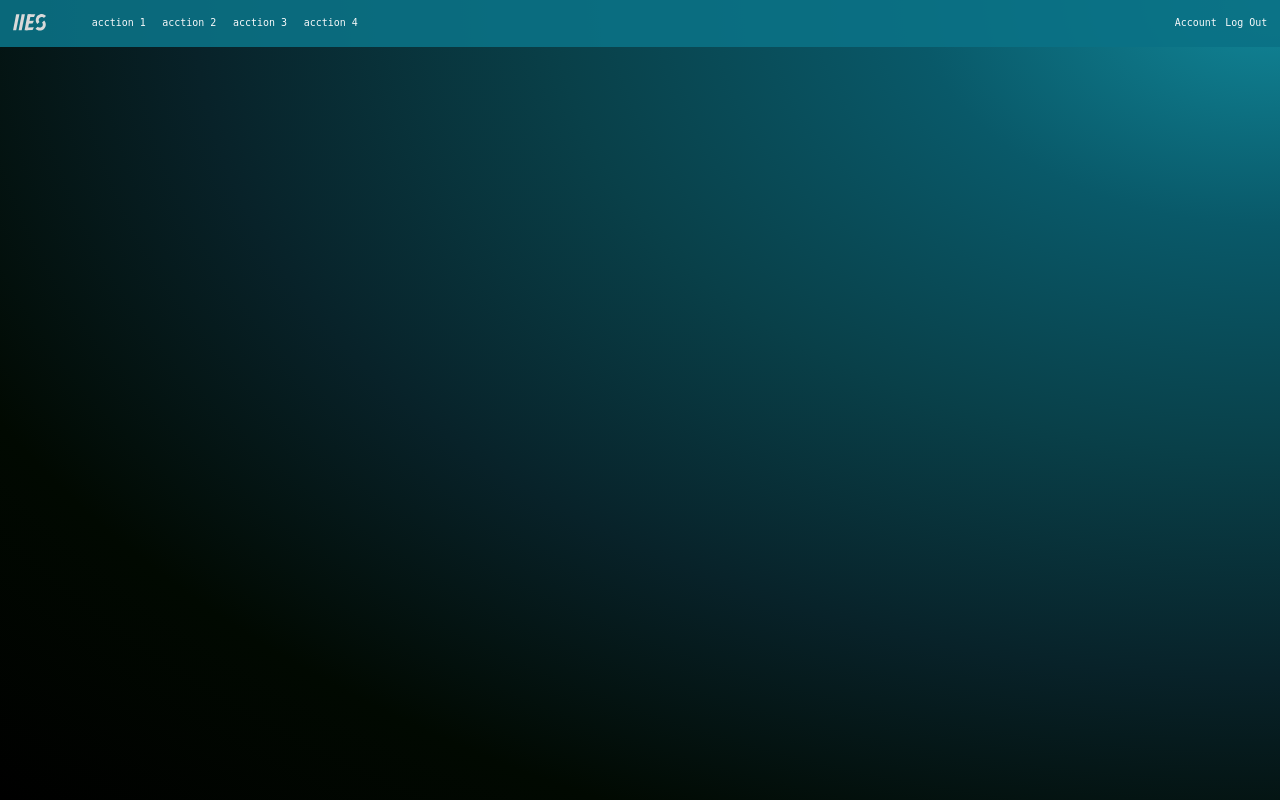
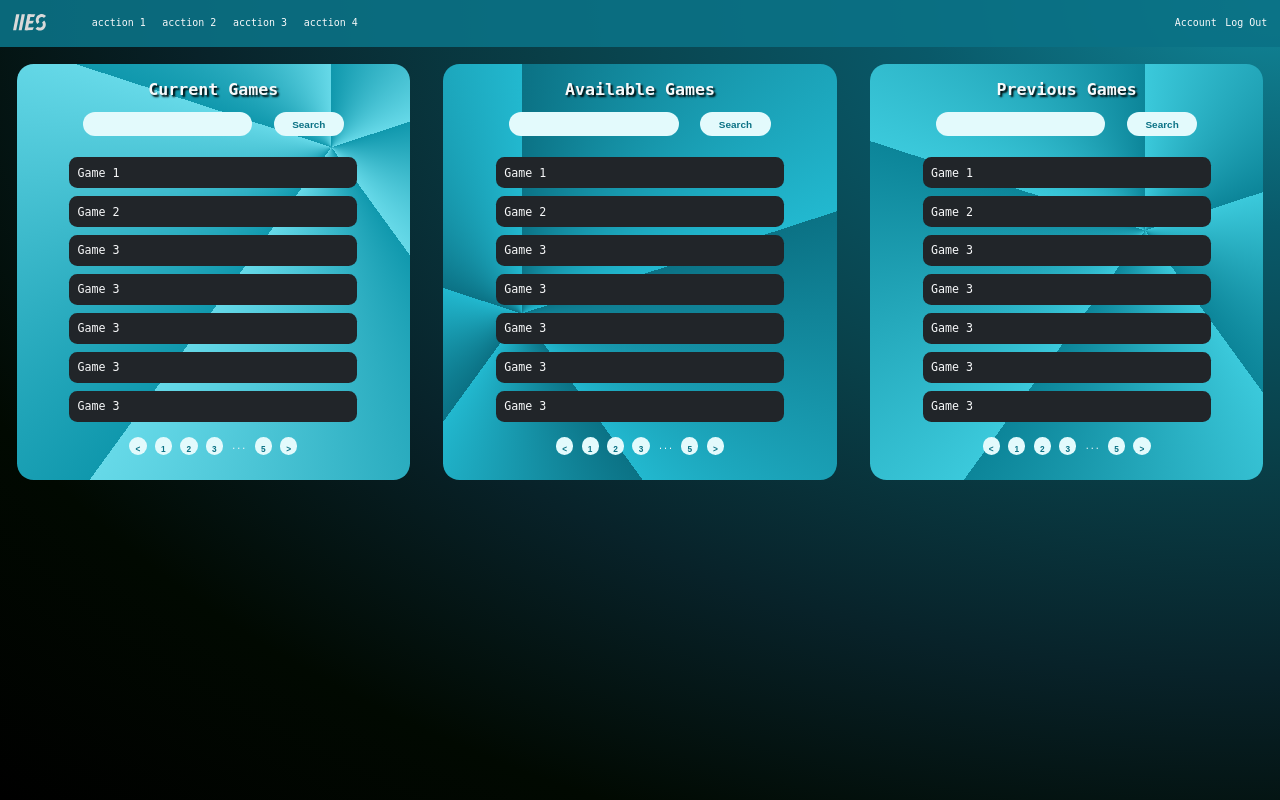
Before and after one commit to BrunBruno/ExchangeSimulatorFront, a React (Vite) app in the folder exchange-simulator/: page / in a window 1280 px wide. Built offline with nearby package versions, Linux system fonts and the light colour scheme.

Commit message:
Add game section

```diff
--- a/exchange-simulator/src/Variables.scss
+++ b/exchange-simulator/src/Variables.scss
@@ -25,3 +25,66 @@ $grey-color9: #212529;
 // other colors
 $danger-color: #f03e3e;
 $success-color: #51cf66;
+
+@mixin mainButton {
+  width: fit-content;
+  padding: 0.5rem 2rem;
+  font-size: 2rem;
+  font-weight: bold;
+  background-color: $main-color0;
+  border: solid 0.3rem #0000;
+  outline: none;
+  border-radius: 2rem;
+  text-align: center;
+  color: $main-color9;
+  transition: all 0.3s;
+  text-align: center;
+
+  &:hover {
+    cursor: pointer;
+    border: solid 0.3rem $main-color3;
+  }
+
+  &:focus {
+    border: solid 0.3rem $main-color3;
+    box-shadow: 0 0 1rem 0.1rem $main-color1;
+  }
+}
+
+@mixin seconadryButton {
+  width: fit-content;
+  padding: 0.5rem 2rem;
+  font-size: 2rem;
+  border: solid 0.3rem #0000;
+  outline: none;
+  border-radius: 2rem;
+  text-align: center;
+  color: $main-color0;
+  background-color: $main-color8;
+  transition: all 0.3s;
+
+  &:hover {
+    cursor: pointer;
+    border: solid 0.3rem $main-color3;
+  }
+
+  &:focus {
+    border: solid 0.3rem $main-color3;
+    box-shadow: 0 0 1rem 0.1rem $main-color1;
+  }
+}
+
+@mixin mainInput {
+  padding: 0.5rem 2rem;
+  font-size: 2rem;
+  background-color: $main-color0;
+  border: solid 0.3rem #0000;
+  outline: none;
+  border-radius: 2rem;
+  text-align: center;
+  color: $main-color9;
+
+  &:focus {
+    border: solid 0.3rem $main-color3;
+  }
+}
--- a/exchange-simulator/src/components/home-page/signin-register-section/SigninRegister.module.scss
+++ b/exchange-simulator/src/components/home-page/signin-register-section/SigninRegister.module.scss
@@ -82,18 +82,7 @@
         }
 
         input {
-          padding: 0.5rem 2rem;
-          font-size: 2rem;
-          background-color: $main-color0;
-          border: solid 0.3rem #0000;
-          outline: none;
-          border-radius: 2rem;
-          text-align: center;
-          color: $main-color9;
-
-          &:focus {
-            border: solid 0.3rem $main-color3;
-          }
+          @include mainInput;
         }
 
         .main-error {
@@ -135,25 +124,7 @@
         }
 
         button {
-          width: fit-content;
-          padding: 0.5rem 2rem;
-          font-size: 2rem;
-          background-color: $main-color0;
-          border: solid 0.3rem #0000;
-          outline: none;
-          border-radius: 2rem;
-          text-align: center;
-          color: $main-color9;
-          transition: all 0.3s;
-
-          &:hover {
-            cursor: pointer;
-            border: solid 0.3rem $main-color3;
-          }
-          &:focus {
-            border: solid 0.3rem $main-color3;
-            box-shadow: 0 0 1rem 0.1rem $main-color1;
-          }
+          @include mainButton;
         }
       }
       // end form row
--- a/exchange-simulator/src/components/hub-page/HubPage.jsx
+++ b/exchange-simulator/src/components/hub-page/HubPage.jsx
@@ -1,10 +1,12 @@
 import classes from "./HubPage.module.scss";
+import Games from "./games-section/Games";
 import Header from "./header-section/Header";
 
 function HubPage() {
   return (
     <div className={classes.container}>
       <Header />
+      <Games />
     </div>
   );
 }
--- /dev/null
+++ b/exchange-simulator/src/components/hub-page/games-section/Crad.jsx
@@ -0,0 +1,77 @@
+import classes from "./Games.module.scss";
+
+function Card(props) {
+  let currentPage = 1;
+  let totalPages = 5;
+  const pageNumbers = Array.from(
+    { length: totalPages },
+    (_, index) => index + 1
+  );
+
+  const onPageChange = () => {};
+
+  return (
+    <div className={`${classes["games__card"]} ${classes["column-fit"]}`}>
+      <h2>{props.title}</h2>
+      <form className={classes["form-search"]}>
+        <input type="text" />
+        <button>Search</button>
+      </form>
+      <ul>
+        <li>Game 1</li>
+        <li>Game 2</li>
+        <li>Game 3</li>
+        <li>Game 3</li>
+        <li>Game 3</li>
+        <li>Game 3</li>
+        <li>Game 3</li>
+        <li>Game 3</li>
+        <li>Game 3</li>
+        <li>Game 3</li>
+        <li>Game 3</li>
+        <li>Game 3</li>
+      </ul>
+      <div className={classes.pagination}>
+        <button
+          disabled={currentPage === 1}
+          onClick={() => onPageChange(currentPage - 1)}
+        >
+          {"<"}
+        </button>
+
+        {pageNumbers.map((pageNumber, index) => {
+          if (
+            pageNumber === 1 ||
+            pageNumber === totalPages ||
+            (pageNumber >= currentPage - 2 && pageNumber <= currentPage + 2)
+          ) {
+            return (
+              <button
+                key={pageNumber}
+                onClick={() => onPageChange(pageNumber)}
+                disabled={currentPage === pageNumber}
+              >
+                {pageNumber}
+              </button>
+            );
+          } else if (
+            (pageNumber === currentPage - 3 && currentPage !== 4) ||
+            (pageNumber === currentPage + 3 && currentPage !== totalPages - 3)
+          ) {
+            return <span key={pageNumber}>...</span>;
+          }
+          return null;
+        })}
+
+        <button
+          disabled={currentPage === totalPages}
+          onClick={() => onPageChange(currentPage + 1)}
+        >
+          {">"}
+        </button>
+      </div>
+    </div>
+  );
+}
+
+export default Card;
--- a/exchange-simulator/src/components/hub-page/games-section/Games.jsx
+++ b/exchange-simulator/src/components/hub-page/games-section/Games.jsx
@@ -1,7 +1,20 @@
+import Card from "./Crad";
 import classes from "./Games.module.scss";
 
 function Games() {
-  return;
+  const cards = [
+    { title: "Current Games" },
+    { title: "Available Games" },
+    { title: "Previous Games" },
+  ];
+
+  return (
+    <div className={classes.games}>
+      {cards.map((card, index) => (
+        <Card key={index} title={card.title} />
+      ))}
+    </div>
+  );
 }
 
 export default Games;
--- a/exchange-simulator/src/components/hub-page/games-section/Games.module.scss
+++ b/exchange-simulator/src/components/hub-page/games-section/Games.module.scss
@@ -0,0 +1,121 @@
+@import "../../../Variables.scss";
+
+// games container
+.games {
+  width: 100%;
+  height: 50%;
+  display: grid;
+  grid-template-columns: repeat(3, 1fr);
+
+  &__card {
+    margin: 2rem;
+    padding: 2rem;
+    border-radius: 2rem;
+    display: flex;
+    flex-direction: column;
+    align-items: center;
+    height: 50rem;
+
+    &:nth-child(1) {
+      background-color: $main-color7;
+      background-image: repeating-conic-gradient(
+        from 0deg at 80% 20%,
+        #0000 20%,
+        $main-color3 40%
+      );
+    }
+    &:nth-child(2) {
+      background-color: $main-color9;
+      background-image: repeating-conic-gradient(
+        from 0deg at 20% 60%,
+        #0000 20%,
+        $main-color5 40%
+      );
+    }
+    &:nth-child(3) {
+      background-color: $main-color4;
+      background-image: repeating-conic-gradient(
+        from 0deg at 70% 40%,
+        #0000 20%,
+        $main-color8 40%
+      );
+    }
+
+    h2 {
+      font-size: 2rem;
+      text-shadow: 2px 2px 2px #000;
+      user-select: none;
+
+      &:hover {
+        cursor: pointer;
+      }
+    }
+
+    .form-search {
+      width: 80%;
+      overflow: hidden;
+      display: flex;
+      justify-content: space-evenly;
+      align-items: center;
+      gap: 1rem;
+      padding: 2rem 0;
+
+      input {
+        @include mainInput;
+        font-size: 1.2rem;
+      }
+
+      button {
+        @include mainButton;
+        font-size: 1.2rem;
+      }
+    }
+
+    ul {
+      list-style-type: none;
+      width: 100%;
+      height: 100%;
+      display: flex;
+      flex-direction: column;
+      align-items: center;
+      gap: 1rem;
+      margin-top: 1rem;
+      font-size: 1.4rem;
+      overflow: overlay;
+
+      &::-webkit-scrollbar {
+        background-color: #0000;
+        width: 1rem;
+      }
+      &::-webkit-scrollbar-thumb {
+        background-color: $main-color0;
+        border-radius: 1rem;
+      }
+
+      li {
+        width: 80%;
+        padding: 1rem;
+        border-radius: 1rem;
+        background-color: $grey-color9;
+      }
+    }
+
+    .pagination {
+      width: 100%;
+      display: flex;
+      justify-content: center;
+      align-items: center;
+      gap: 1rem;
+      padding: 1rem;
+
+      button {
+        @include mainButton;
+        font-size: 1rem;
+        padding: 0.5rem;
+        height: 100%;
+        aspect-ratio: 1/1;
+      }
+    }
+  }
+}
+// end games container
```
